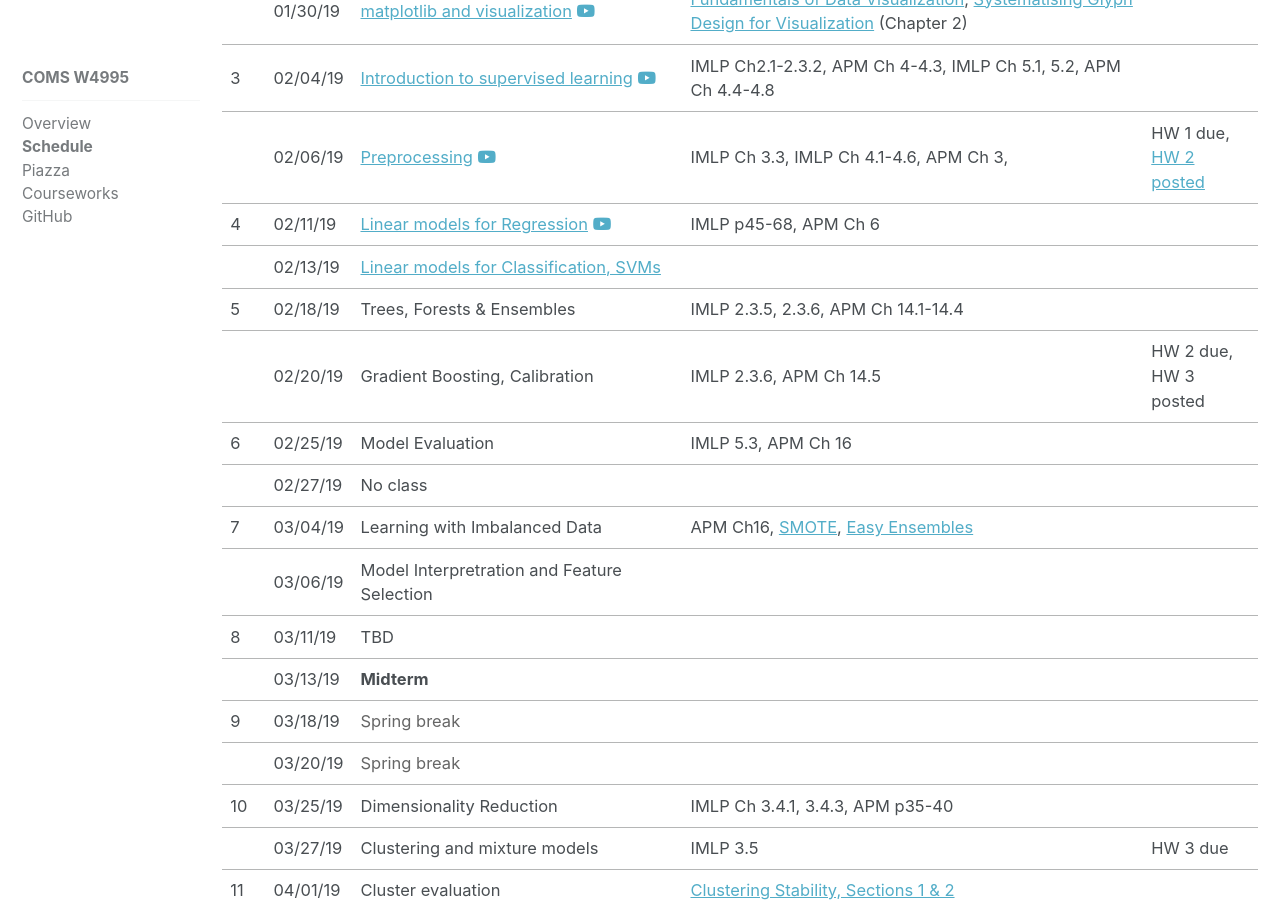
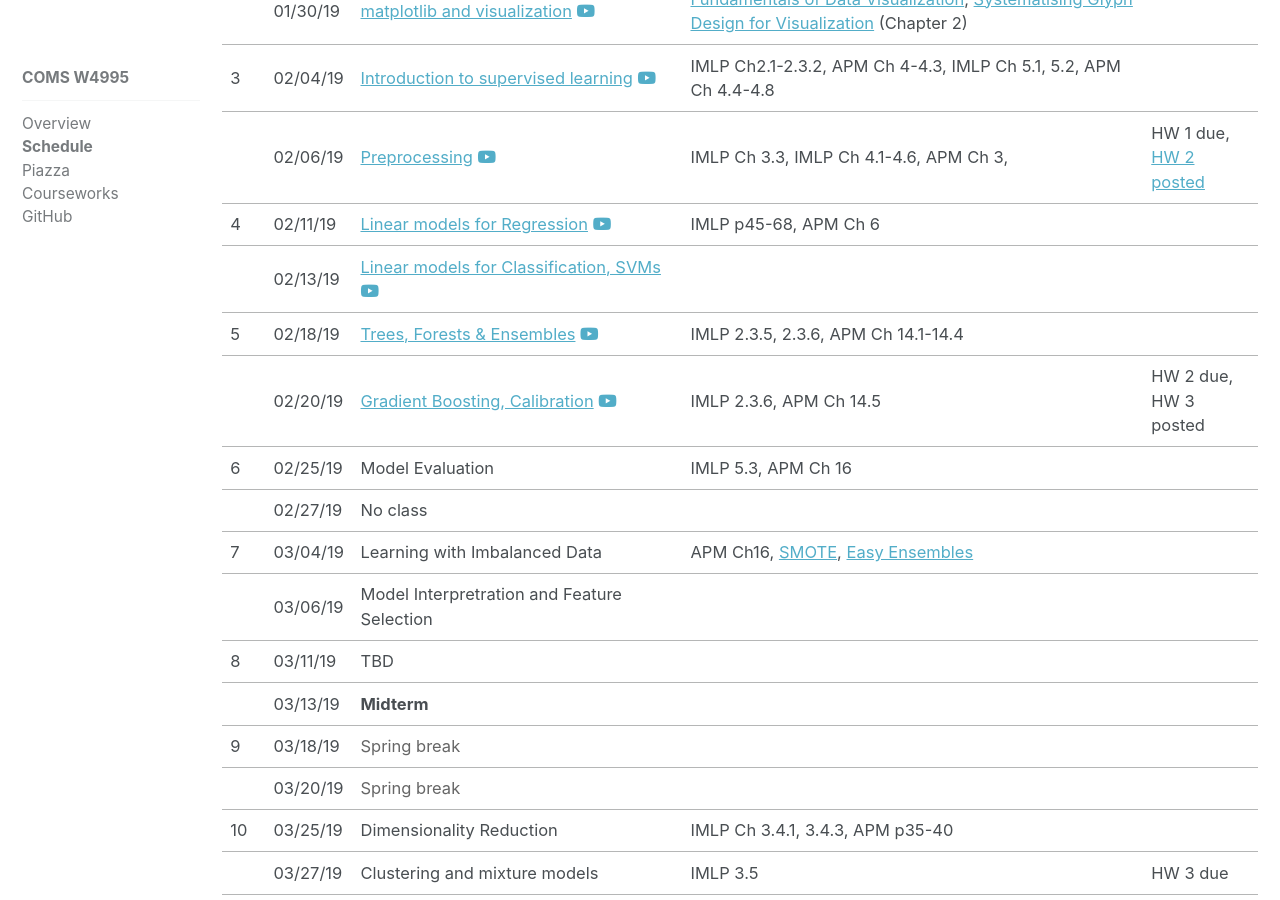
Before and after one commit to amueller/columbia-website, a Jekyll site: the page built from _comsw4995s19/lectures.md, in a window 1280 px wide and 900 px high, scrolled down 439 px. Built offline with Jekyll 4.4.1, drawn with Linux system fonts in a browser that asks for light colours; nearby versions of some CDN libraries.

Commit message:
change Yao's office hours, add links for forests and gradient boosting

```diff
--- a/_comsw4995s19/lectures.md
+++ b/_comsw4995s19/lectures.md
@@ -68,23 +68,22 @@ Press P on slides for presenter notes.
 	</tr>
 	<tr>
 		<td></td>
-
 		<td>02/13/19</td>
-		<td><a href="https://amueller.github.io/COMS4995-s19/slides/aml-07-linear-models-classification/">Linear models for Classification, SVMs</a></td>
+		<td><a href="https://amueller.github.io/COMS4995-s19/slides/aml-07-linear-models-classification/">Linear models for Classification, SVMs</a>&nbsp;<a href="https://www.youtube.com/watch?v=MRfLSgJyfpQ&index=8&t=0s&list=PL_pVmAaAnxIQGzQS2oI3OWEPT-dpmwTfA"><i class="fa fa-youtube-play" aria-hidden="true"></i></a></td>
 		<td></td>
 		<td></td>
 	</tr>
 	<tr>
 		<td>5</td>
 		<td>02/18/19</td>
-		<td>Trees, Forests &amp; Ensembles</td>
+		<td><a href="https://amueller.github.io/COMS4995-s19/slides/aml-08-trees-forests/">Trees, Forests &amp; Ensembles</a>&nbsp;<a href="https://www.youtube.com/watch?v=_FBgcCbAvig&list=PL_pVmAaAnxIQGzQS2oI3OWEPT-dpmwTfA&index=8"><i class="fa fa-youtube-play" aria-hidden="true"></i></a></td>
 		<td>IMLP 2.3.5, 2.3.6, APM Ch 14.1-14.4</td>
 		<td></td>
 	</tr>
 	<tr>
 		<td><br></td>
 		<td>02/20/19</td>
-		<td>Gradient Boosting, Calibration&nbsp;</td>
+		<td><a href="https://amueller.github.io/COMS4995-s19/slides/aml-09-gradient-boosting-calibration/">Gradient Boosting, Calibration</a>&nbsp;<a href="https://www.youtube.com/watch?v=OC3qmxGh2gc&list=PL_pVmAaAnxIQGzQS2oI3OWEPT-dpmwTfA&index=9"><i class="fa fa-youtube-play" aria-hidden="true"></i></a></td>
 		<td>IMLP 2.3.6, APM Ch 14.5</td>
 		<td>HW 2 due, HW 3 posted</td>
 	</tr>
```
Also changed, not shown: _comsw4995s19/home.md (+1 -1 lines).
